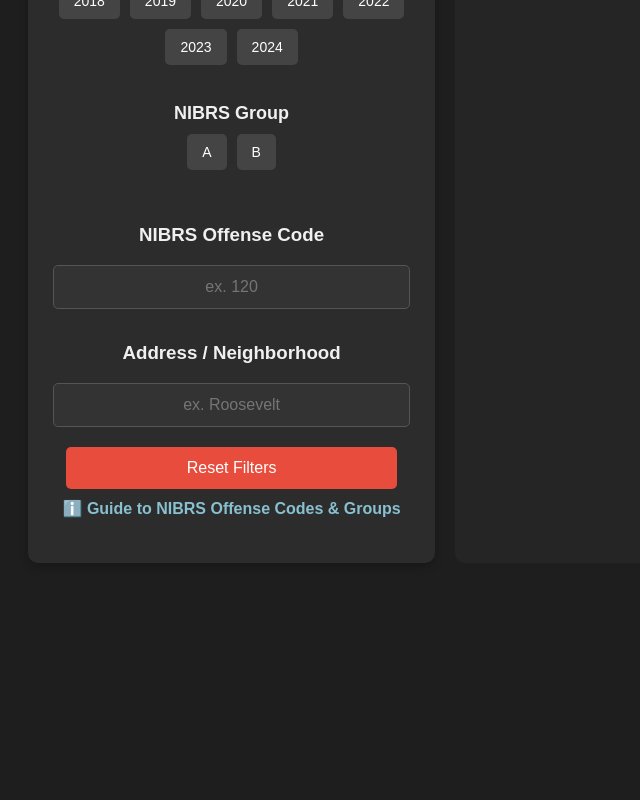
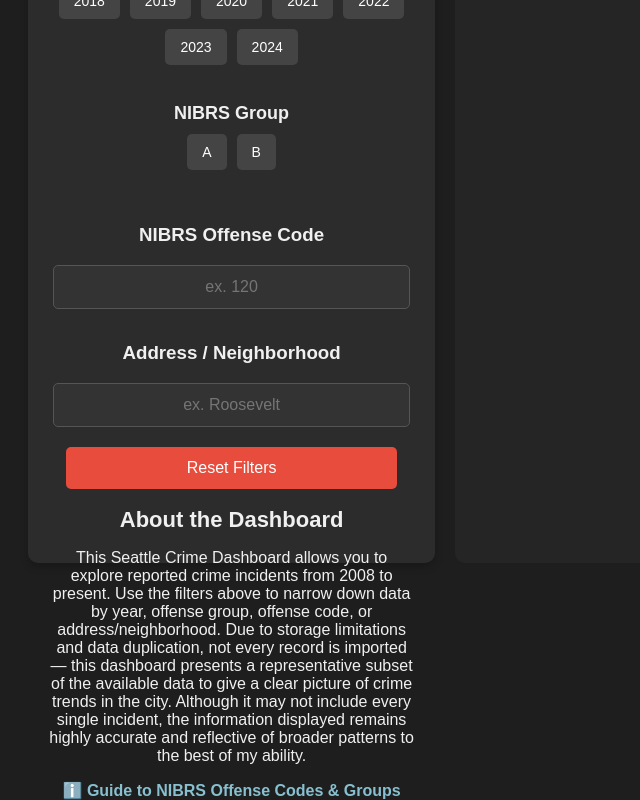
Before and after one commit to k3nnynguy3n/SeattleCrimeDashboard, a React (Create React App) app in the folder frontend/: page / in a window 1280 px wide. Shown: the part 265-1065 px from the top of the page, without its empty margins (0-640 px from the left). Before the commit the page ends 856 px from the top, so only its background shows below. Built offline with nearby package versions, Linux system fonts and the light colour scheme; no server answers.

Commit message:
Add years filter years 2021-2024 and description

```diff
--- a/frontend/src/pages/App.js
+++ b/frontend/src/pages/App.js
@@ -54,7 +54,6 @@
       {/* Filter Sidebar */}
       <div className="filter-panel">
         <h2>Filters</h2>
-
         {/* Years Buttons (2008 - 2024) */}
         <div className="filter-group">
           <h3>Year</h3>
@@ -124,7 +123,19 @@
           Reset Filters
         </button>
 
-        {/* External FBI resource for understanding offense codes */}
+        {/* About section with external link */}
+        <div className="about-box">
+          <h2>About the Dashboard</h2>
+          <p>
+            This Seattle Crime Dashboard allows you to explore reported crime
+            incidents from 2008 to present. Use the filters above to narrow down
+            data by year, offense group, offense code, or address/neighborhood. Due to
+            storage limitations and data duplication, not every record is imported —
+            this dashboard presents a representative subset of the available data to
+            give a clear picture of crime trends in the city. Although it may not include
+            every single incident, the information displayed remains highly accurate
+            and reflective of broader patterns to the best of my ability.
+          </p>
           <div className="NIBRS-info-link">
             <a
               href="https://ucr.fbi.gov/nibrs/2011/resources/nibrs-offense-codes"
@@ -134,7 +145,7 @@
               ℹ️ Guide to NIBRS Offense Codes & Groups
             </a>
           </div>
-
+        </div>
       </div>
 
       {/* Main dashboard output section */}
```
Lines whose indentation alone changed are shown as unchanged.
